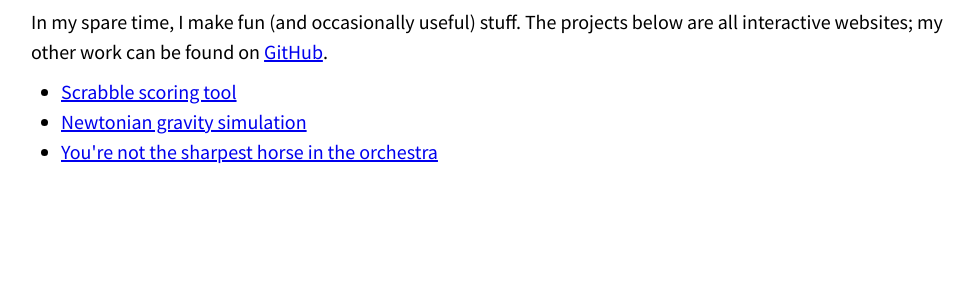
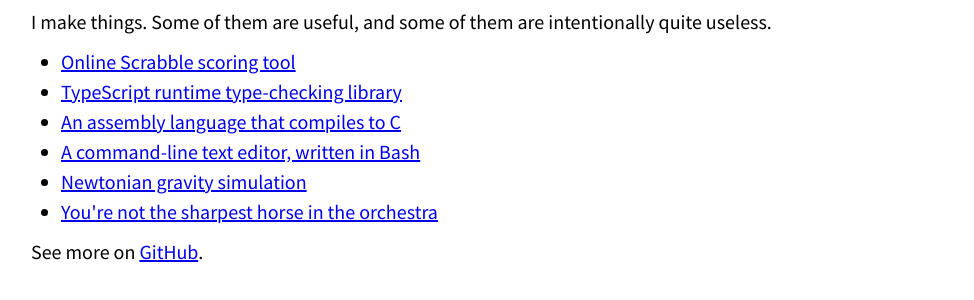
Before and after one commit to justinyaodu/justinyaodu.github.io, a plain HTML site: page index.html in a window 1280 px wide. Shown: the part 448-748 px from the top of the page, without its empty margins (9-983 px from the left). Drawn offline with Linux system fonts and the light colour scheme.

Commit message:
Update projects

```diff
--- a/index.html
+++ b/index.html
@@ -29,11 +29,20 @@
     <p>
     <h2>Projects</h2>
     <p>
-      In my spare time, I make fun (and occasionally useful) stuff. The projects below are all interactive websites; my other work can be found on <a target="_blank" rel="noopener noreferrer" href="https://www.github.com/justinyaodu/">GitHub</a>.
+      I make things. Some of them are useful, and some of them are intentionally quite useless.
     </p>
     <ul>
       <li>
-        <a target="_blank" rel="noopener noreferrer" href="/lettergrid/">Scrabble scoring tool</a>
+        <a target="_blank" rel="noopener noreferrer" href="/lettergrid/">Online Scrabble scoring tool</a>
+      </li>
+      <li>
+        <a target="_blank" rel="noopener noreferrer" href="https://github.com/justinyaodu/caketype">TypeScript runtime type-checking library</a>
+      </li>
+      <li>
+        <a target="_blank" rel="noopener noreferrer" href="https://github.com/justinyaodu/phantasm">An assembly language that compiles to C</a>
+      </li>
+      <li>
+        <a target="_blank" rel="noopener noreferrer" href="https://github.com/justinyaodu/bashed">A command-line text editor, written in Bash</a>
       </li>
       <li>
         <a target="_blank" rel="noopener noreferrer" href="/gravity-simulation/">Newtonian gravity simulation</a>
@@ -42,5 +51,8 @@
         <a target="_blank" rel="noopener noreferrer" href="/blankest-blank-in-the-blank/">You're not the sharpest horse in the orchestra</a>
       </li>
     </ul>
+    <p>
+      See more on <a target="_blank" rel="noopener noreferrer" href="https://www.github.com/justinyaodu/">GitHub</a>.
+    </p>
   </body>
 </html>
```
